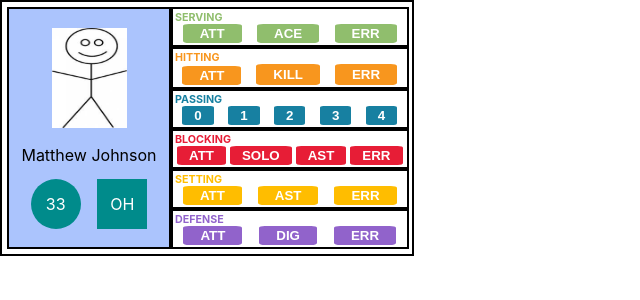
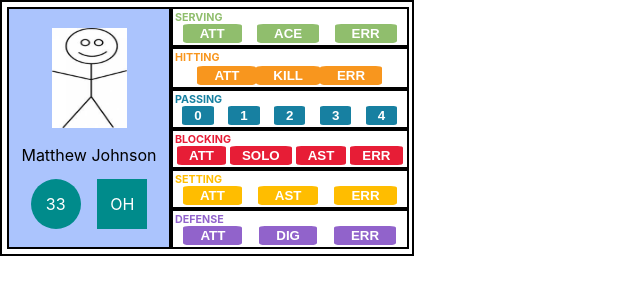
Before and after one commit to Matthew-Johnson833/volleyball_stats, a React (Create React App) app in the folder volley_stats_app/: page / in a window 1280 px wide. Shown: the top 300 px of the page, without its empty margins (0-640 px from the left). Built offline with nearby package versions, Linux system fonts and the light colour scheme.

Commit message:
Internal Array Modification working. All BTNS from single line will be consolidated

```diff
--- a/volley_stats_app/src/components/StatGroup.js
+++ b/volley_stats_app/src/components/StatGroup.js
@@ -4,8 +4,8 @@ import ServingAttemptBtn from "./servingButtonComponents/ServingAttemptBtn";
 import ServingAceBtn from "./servingButtonComponents/ServingAceBtn";
 import ServingErrorBtn from "./servingButtonComponents/ServingErrorBtn";
 import HittingAttemptBtn from "./hittingButtonComponents/HittingAttemptBtn";
-import HittingKillBtn from "./hittingButtonComponents/HittingKillBtn";
-import HittingErrorBtn from "./hittingButtonComponents/HittingErrorBtn";
+// import HittingKillBtn from "./hittingButtonComponents/HittingKillBtn";
+// import HittingErrorBtn from "./hittingButtonComponents/HittingErrorBtn";
 import PassingZeroBtn from "./passingButtonComponents/PassingZeroBtn";
 import PassingOneBtn from "./passingButtonComponents/PassingOneBtn"
 import PassingTwoBtn from "./passingButtonComponents/PassingTwoBtn"
@@ -98,10 +98,9 @@ const StatGroup = () => {
           */}
           <h6 style={{ color: '#F8961E' }}>HITTING</h6>
           <div className="hitting-btns-individual">
-            {/* onClick function built into component file is not being called */}
-            <HittingAttemptBtn onClick={incrementAttempt}/>
-            <HittingKillBtn />
-            <HittingErrorBtn />
+            <HittingAttemptBtn />
+            {/* <HittingKillBtn />
+            <HittingErrorBtn /> */}
           </div>
         </div>
         <div className="passing-btns">
@@ -168,9 +167,4 @@ const StatGroup = () => {
   )
 }
 
-// StatGroup.propTypes = {
-//   onClick: PropTypes.function,
-// }
-
-
 export default StatGroup
--- a/volley_stats_app/src/components/hittingButtonComponents/HittingAttemptBtn.js
+++ b/volley_stats_app/src/components/hittingButtonComponents/HittingAttemptBtn.js
@@ -1,4 +1,3 @@
-import StatLine from "../../components/StatLine";
 import React, { useState } from "react";
 
 
@@ -10,25 +9,48 @@ import React, { useState } from "react";
 //   console.log(StatLine.playerStats.hittingAttempts)
 // }
 
+
+// RENAME THIS FILE. ALL BUTTONS FOR A SINGLE STAT LINE WILL BE IN ONE COMPONENT
 const HittingAttemptBtn = () => {
 
-  const [statArray, setStatArray] = useState({
+  const [hittingArray, setHittingArray] = useState({
     hittingAttempts: 1,
+    hittingKill: 1,
+    hittingError: 1,
   });
-  const setStats = (props) => {
-    setStatArray(prevState => ({
+  function setHittingAttempt() {
+    setHittingArray(prevState => ({
       ...prevState,
-      hittingAttempts: (statArray.hittingAttempts + 1),
+      hittingAttempts: (hittingArray.hittingAttempts + 1)
     }))
     // Doesn't throw an error but instead logs 'undefined'???
-    console.log(statArray.hittingAttempts.state);
+    console.log("Hitting Attempts: " + hittingArray.hittingAttempts);
+  }
+  function setHittingKill() {
+    setHittingArray(prevState => ({
+      ...prevState,
+      hittingKill: (hittingArray.hittingKill + 1)
+    }))
+    console.log("Hitting Kills: " + hittingArray.hittingKill);
+  }
+  function setHittingError() {
+    setHittingArray(prevState => ({
+      ...prevState,
+      hittingError: (hittingArray.hittingError + 1)
+    }))
+    console.log("Hitting Errors: " + hittingArray.hittingError);
   }
 
   return (
     <div>
-      <StatLine />
-      <button onClick={setStats}>
+      <button onClick={setHittingAttempt}>
         ATT
+      </button>
+      <button onClick={setHittingKill}>
+        KILL
+      </button>
+      <button onClick={setHittingError}>
+        ERR
       </button>
     </div>
 
```
